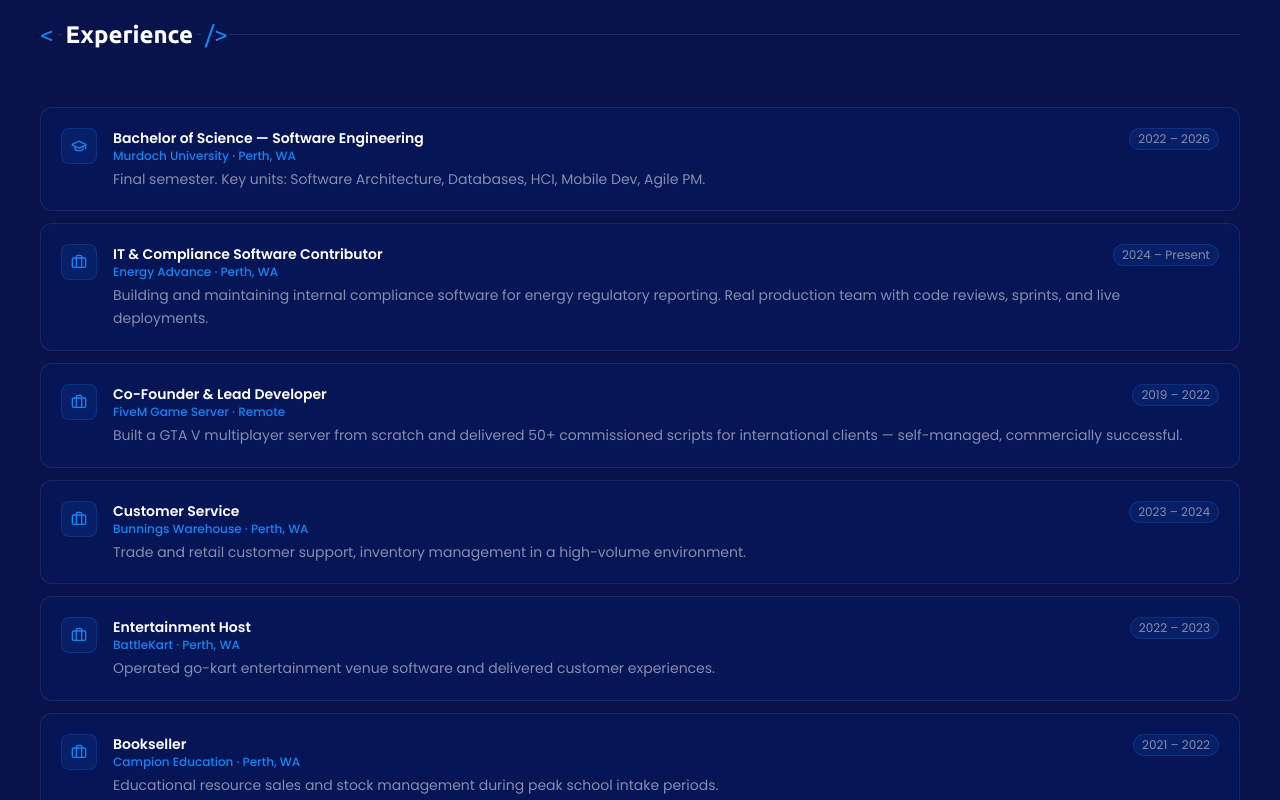
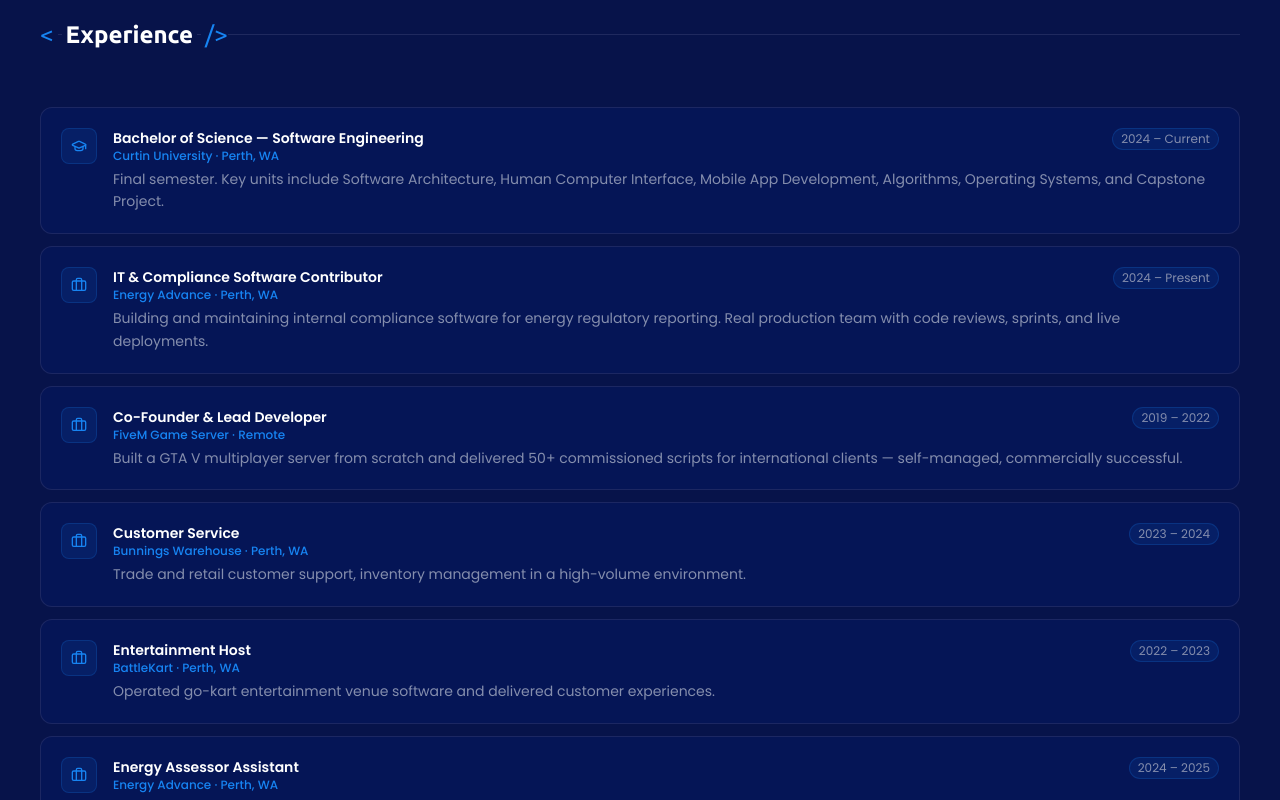
Before and after one commit to MohamedAl-Qaysi/personal-website, a Next.js app: page /about in a window 1280 px wide. Shown: the part 3420-4220 px from the top of the page. Built offline with nearby package versions, Linux system fonts and the light colour scheme.

Commit message:
init_correction

```diff
--- a/app/about/page.tsx
+++ b/app/about/page.tsx
@@ -65,10 +65,10 @@ const techGroups = [
 const timeline = [
   {
     title: "Bachelor of Science — Software Engineering",
-    org: "Murdoch University",
+    org: "Curtin University",
     location: "Perth, WA",
-    period: "2022 – 2026",
-    description: "Final semester. Key units: Software Architecture, Databases, HCI, Mobile Dev, Agile PM.",
+    period: "2024 – Current",
+  description: "Final semester. Key units include Software Architecture, Human Computer Interface, Mobile App Development, Algorithms, Operating Systems, and Capstone Project.",
     icon: GraduationCap,
   },
   {
@@ -104,11 +104,11 @@ const timeline = [
     icon: Briefcase,
   },
   {
-    title: "Bookseller",
-    org: "Campion Education",
+    title: "Energy Assessor Assistant",
+    org: "Energy Advance",
     location: "Perth, WA",
-    period: "2021 – 2022",
-    description: "Educational resource sales and stock management during peak school intake periods.",
+    period: "2024 – 2025",
+    description: "Conducted residential energy compliance assessments using FirstRate5 and NatHERS. Interpreted architectural blueprints, entered design specifications into assessment software, validated outputs, and produced compliance documentation for building approvals.",
     icon: Briefcase,
   },
   {
```
